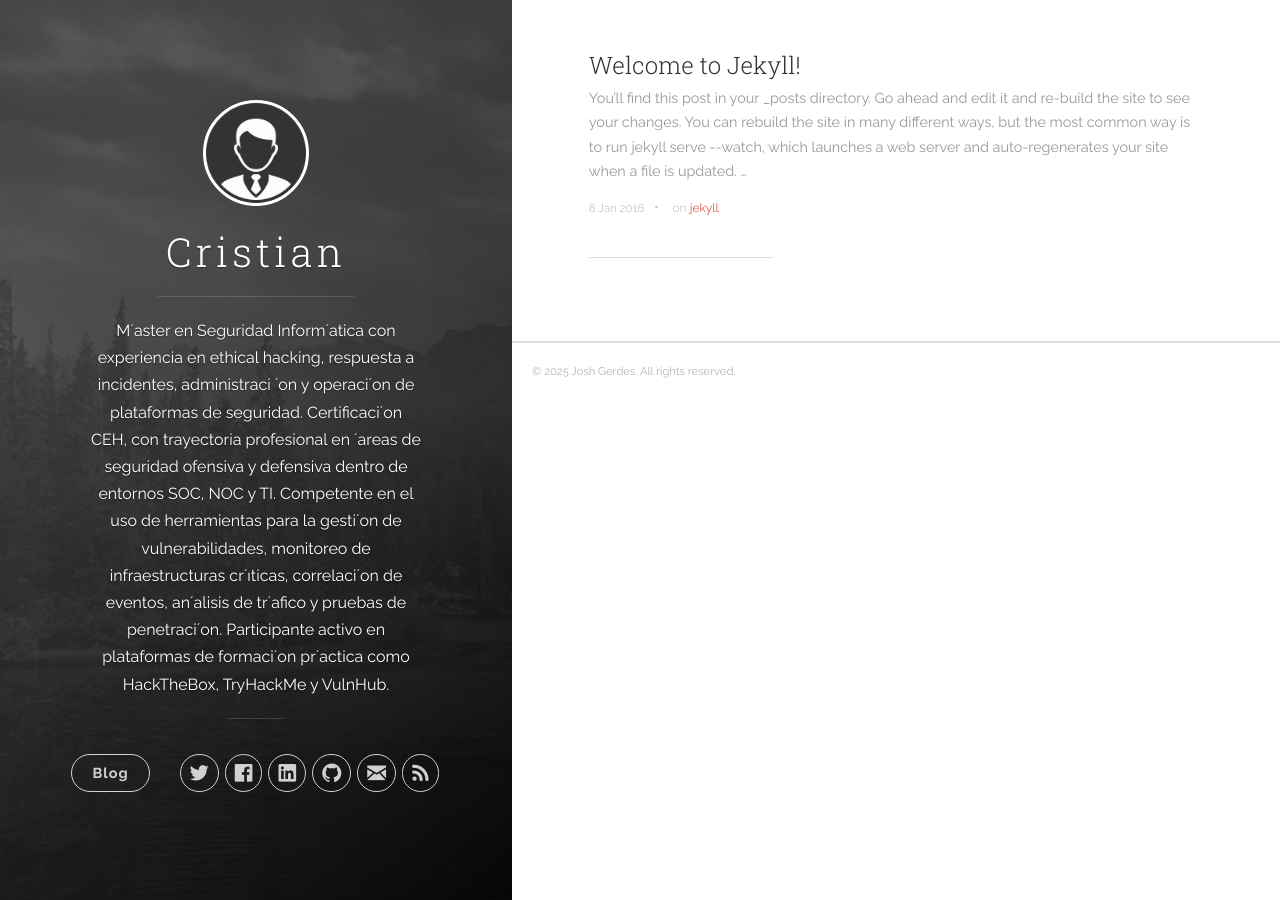
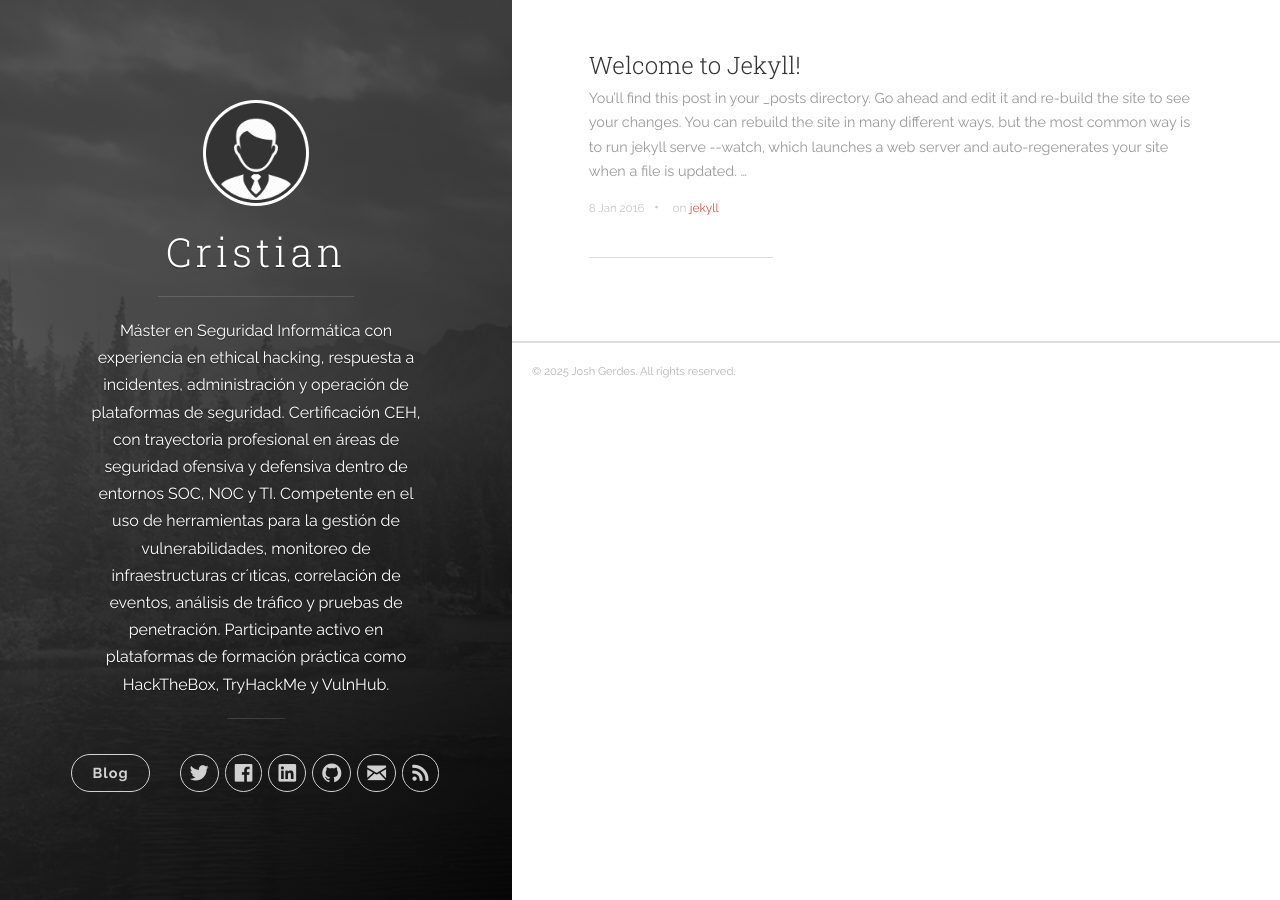
Before and after one commit to criscarrillog/criscarrillog.github.io, a Jekyll site: the page built from index.html, in a window 1280 px wide. Built offline with Jekyll 4.4.1, drawn with Linux system fonts in a browser that asks for light colours; the list of posts is cut into pages by our own code.

Commit message:
Update _config.yml

```diff
--- a/_config.yml
+++ b/_config.yml
@@ -1,11 +1,10 @@
 # Site settings
 title: Cristian
-description: 'M´aster en Seguridad Inform´atica con experiencia en ethical hacking, respuesta a incidentes, administraci
-´on y operaci´on de plataformas de seguridad. Certificaci´on CEH, con trayectoria profesional en
-´areas de seguridad ofensiva y defensiva dentro de entornos SOC, NOC y TI. Competente en el uso de
-herramientas para la gesti´on de vulnerabilidades, monitoreo de infraestructuras cr´ıticas, correlaci´on de
-eventos, an´alisis de tr´afico y pruebas de penetraci´on. Participante activo en plataformas de formaci´on
-pr´actica como HackTheBox, TryHackMe y VulnHub.'
+description: 'Máster en Seguridad Informática con experiencia en ethical hacking, respuesta a incidentes, administración y operación de plataformas de seguridad. Certificación CEH, con trayectoria profesional en
+áreas de seguridad ofensiva y defensiva dentro de entornos SOC, NOC y TI. Competente en el uso de
+herramientas para la gestión de vulnerabilidades, monitoreo de infraestructuras cr´ıticas, correlación de
+eventos, análisis de tráfico y pruebas de penetración. Participante activo en plataformas de formación
+práctica como HackTheBox, TryHackMe y VulnHub.'
 url: 'https://criscarrillog.github.io'
 baseurl: ''
 # google_analytics: 'UA-XXXXXX-X'
```
